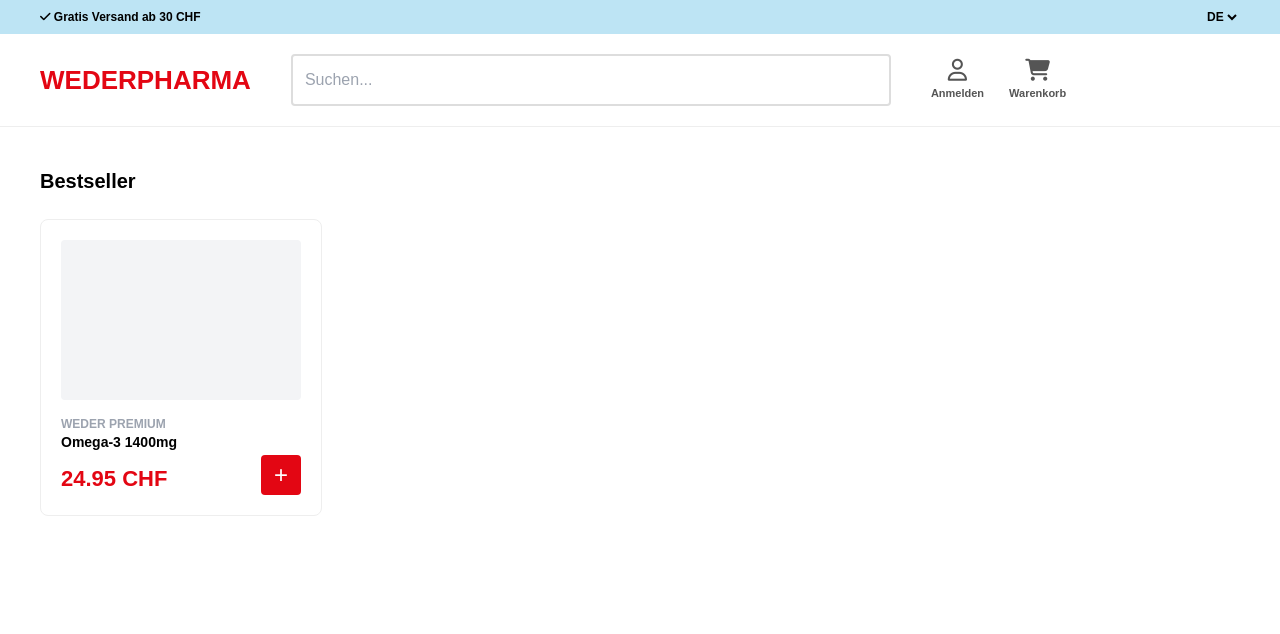
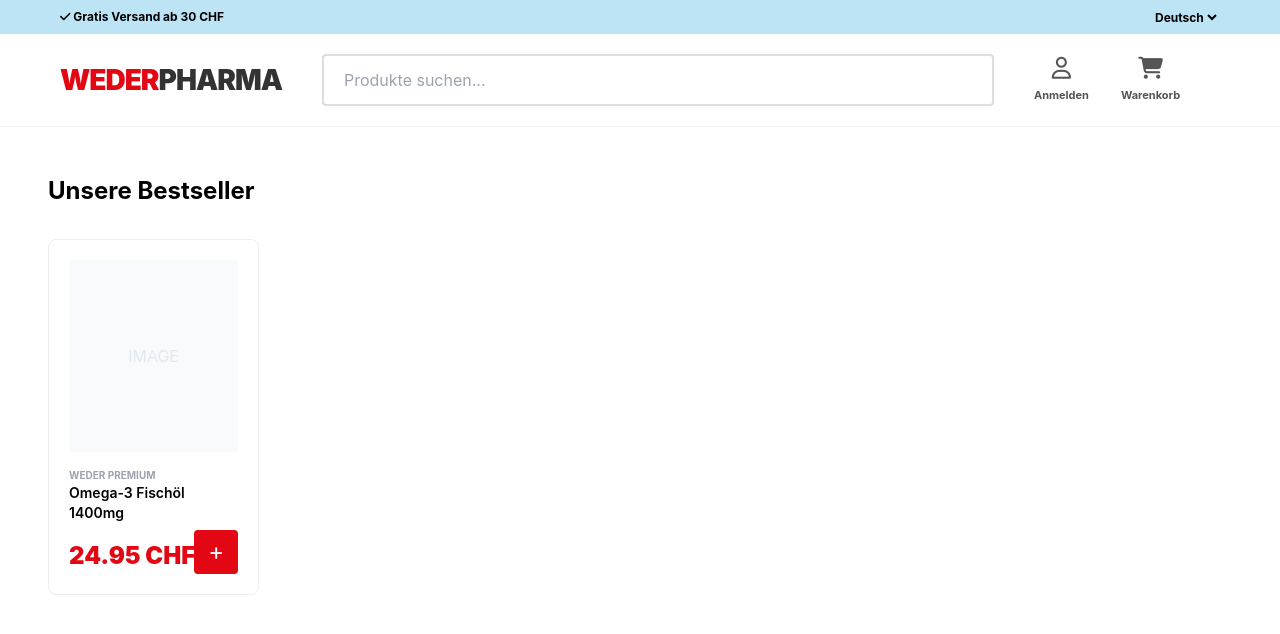
Before and after one commit to katherlinweder-alt/redcare.html, a plain HTML site: page index.html in a window 1280 px wide. Drawn offline with nearby package versions, Linux system fonts and the light colour scheme.

Commit message:
Update index.html

```diff
--- a/index.html
+++ b/index.html
@@ -3,59 +3,65 @@
 <head>
     <meta charset="UTF-8">
     <meta name="viewport" content="width=device-width, initial-scale=1.0">
-    <title>WEDERPHARMA | Redcare Style</title>
+    <title>WEDERPHARMA | Premium Online-Apotheke</title>
     <script src="https://cdn.tailwindcss.com"></script>
     <link rel="stylesheet" href="https://cdnjs.cloudflare.com/ajax/libs/font-awesome/6.4.2/css/all.min.css">
     <style>
         :root { --rc-red: #e30613; --ice-blue: #bde4f4; }
-        body { font-family: sans-serif; margin: 0; background: #fff; }
-        .top-bar { background: var(--ice-blue); padding: 8px 40px; font-size: 12px; font-weight: bold; display: flex; justify-content: space-between; }
-        .header { padding: 20px 40px; display: flex; align-items: center; gap: 40px; border-bottom: 1px solid #eee; }
-        .logo { font-size: 26px; font-weight: 900; color: var(--rc-red); }
-        .search-box { flex-grow: 1; position: relative; max-width: 600px; }
-        .search-input { width: 100%; padding: 12px; border: 2px solid #ddd; border-radius: 4px; }
-        .nav-icons { display: flex; gap: 25px; }
-        .icon-item { text-align: center; font-size: 11px; font-weight: bold; color: #555; cursor: pointer; }
-        .icon-item i { font-size: 22px; display: block; margin-bottom: 4px; }
+        body { font-family: 'Inter', sans-serif; background: #fff; margin: 0; }
+        .top-utility { background: var(--ice-blue); padding: 8px 60px; font-size: 12px; font-weight: 700; display: flex; justify-content: space-between; }
+        .main-header { padding: 20px 60px; display: flex; align-items: center; gap: 40px; border-bottom: 1px solid #eee; }
+        .logo { font-size: 28px; font-weight: 900; color: var(--rc-red); letter-spacing: -1px; }
+        .logo span { color: #333; }
+        .search-input { width: 100%; padding: 12px 20px; border: 2px solid #ddd; border-radius: 4px; outline: none; }
+        .search-input:focus { border-color: var(--rc-red); }
+        .action-icon { text-align: center; color: #555; cursor: pointer; position: relative; }
+        .action-icon i { font-size: 22px; }
+        .action-icon p { font-size: 11px; margin-top: 5px; font-weight: 700; }
         .product-card { border: 1px solid #eee; padding: 20px; border-radius: 8px; position: relative; transition: 0.2s; }
-        .product-card:hover { box-shadow: 0 5px 15px rgba(0,0,0,0.1); }
-        .price { color: var(--rc-red); font-size: 22px; font-weight: 900; margin-top: 10px; }
-        .add-btn { position: absolute; bottom: 20px; right: 20px; background: var(--rc-red); color: #fff; width: 40px; height: 40px; border-radius: 4px; display: flex; align-items: center; justify-content: center; font-size: 24px; cursor: pointer; }
+        .product-card:hover { box-shadow: 0 4px 15px rgba(0,0,0,0.1); }
+        .price { color: var(--rc-red); font-size: 24px; font-weight: 900; margin-top: 15px; }
+        .add-btn { position: absolute; bottom: 20px; right: 20px; background: var(--rc-red); color: white; width: 44px; height: 44px; border-radius: 4px; display: flex; align-items: center; justify-content: center; font-size: 24px; cursor: pointer; }
     </style>
 </head>
 <body>
-    <div class="top-bar">
+    <div class="top-utility">
         <div><i class="fa-solid fa-check"></i> Gratis Versand ab 30 CHF</div>
-        <select id="lang" class="bg-transparent font-bold"><option value="de">DE</option><option value="zh">ZH</option></select>
+        <div class="flex gap-4">
+            <select id="langBox" class="bg-transparent font-bold cursor-pointer">
+                <option value="de">Deutsch</option>
+                <option value="zh">中文</option>
+            </select>
+        </div>
     </div>
-    <header class="header">
-        <div class="logo">WEDERPHARMA</div>
-        <div class="search-box">
-            <input type="text" class="search-input" placeholder="Suchen...">
+    <header class="main-header">
+        <div class="logo">WEDER<span>PHARMA</span></div>
+        <div class="flex-grow max-w-2xl relative">
+            <input type="text" class="search-input" placeholder="Produkte suchen...">
         </div>
-        <div class="nav-icons">
-            <div class="icon-item"><i class="fa-regular fa-user"></i><span id="t-acc">Anmelden</span></div>
-            <div class="icon-item"><i class="fa-solid fa-cart-shopping"></i><span id="t-cart">Warenkorb</span></div>
+        <div class="flex gap-8">
+            <div class="action-icon"><i class="fa-regular fa-user"></i><p id="t-acc">Anmelden</p></div>
+            <div class="action-icon"><i class="fa-solid fa-cart-shopping"></i><p id="t-cart">Warenkorb</p></div>
         </div>
     </header>
-    <main class="max-w-7xl mx-auto p-10">
-        <h2 class="text-xl font-bold mb-6">Bestseller</h2>
-        <div class="grid grid-cols-1 md:grid-cols-4 gap-6">
+    <main class="max-w-[1440px] mx-auto p-12">
+        <h2 class="text-2xl font-bold mb-8">Unsere Bestseller</h2>
+        <div class="grid grid-cols-1 md:grid-cols-4 lg:grid-cols-5 gap-8">
             <div class="product-card">
-                <div class="h-40 bg-gray-100 mb-4 rounded"></div>
-                <div class="text-xs text-gray-400 font-bold">WEDER PREMIUM</div>
-                <h3 class="text-sm font-bold">Omega-3 1400mg</h3>
+                <div class="h-48 bg-slate-50 mb-4 rounded flex items-center justify-center text-slate-200">IMAGE</div>
+                <div class="text-[10px] font-bold text-gray-400 uppercase">Weder Premium</div>
+                <h3 class="text-sm font-semibold h-10 overflow-hidden">Omega-3 Fischöl 1400mg</h3>
                 <div class="price">24.95 CHF</div>
                 <div class="add-btn">+</div>
             </div>
             </div>
     </main>
     <script>
-        const d = { zh: { acc: "账户", cart: "购物车" }, de: { acc: "Anmelden", cart: "Warenkorb" } };
-        document.getElementById('lang').onchange = (e) => {
+        const dict = { zh: { acc: "登录", cart: "购物车" }, de: { acc: "Anmelden", cart: "Warenkorb" } };
+        document.getElementById('langBox').onchange = (e) => {
             const l = e.target.value;
-            document.getElementById('t-acc').innerText = d[l].acc;
-            document.getElementById('t-cart').innerText = d[l].cart;
+            document.getElementById('t-acc').innerText = dict[l].acc;
+            document.getElementById('t-cart').innerText = dict[l].cart;
         };
     </script>
 </body>
```
